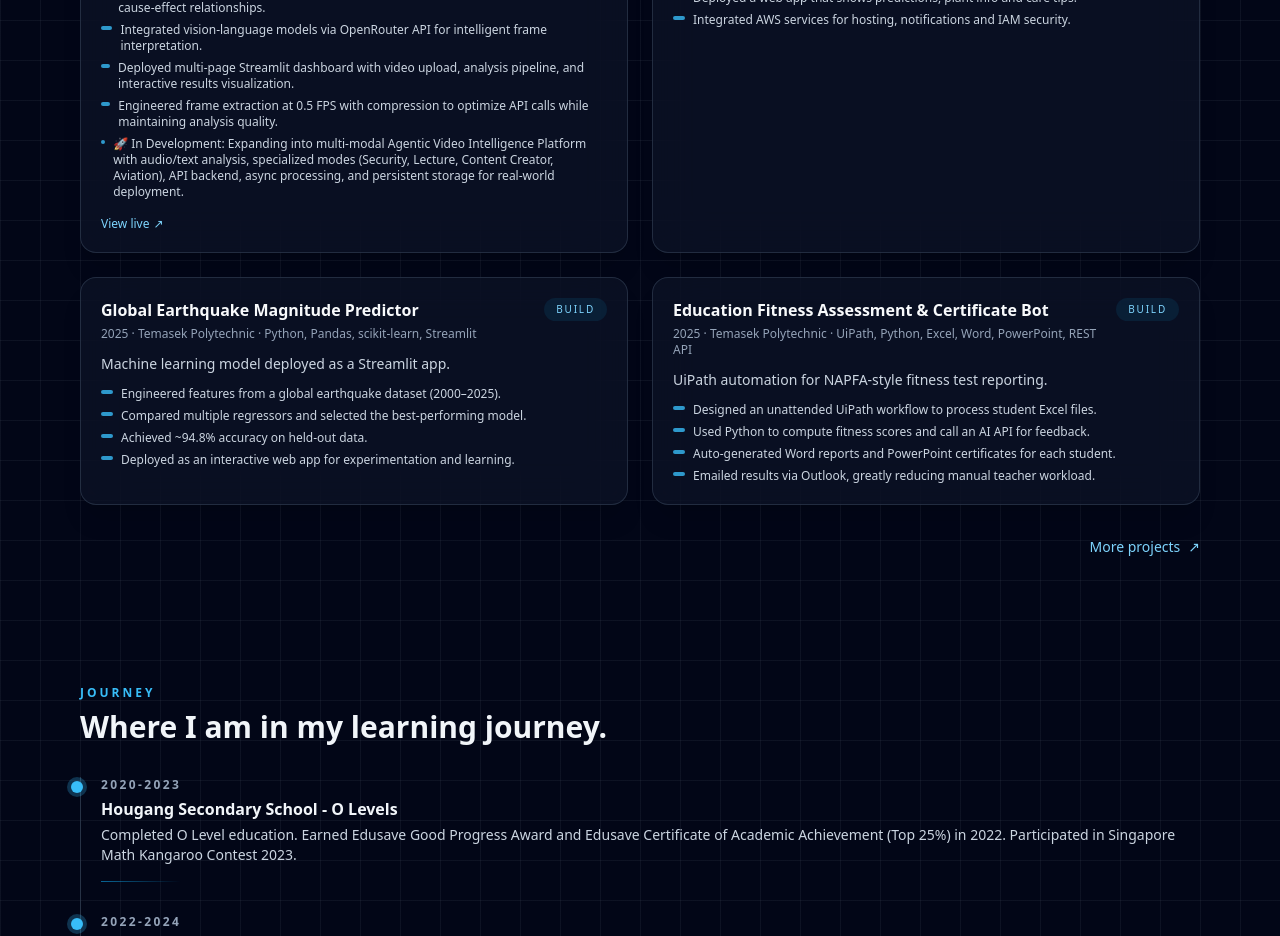
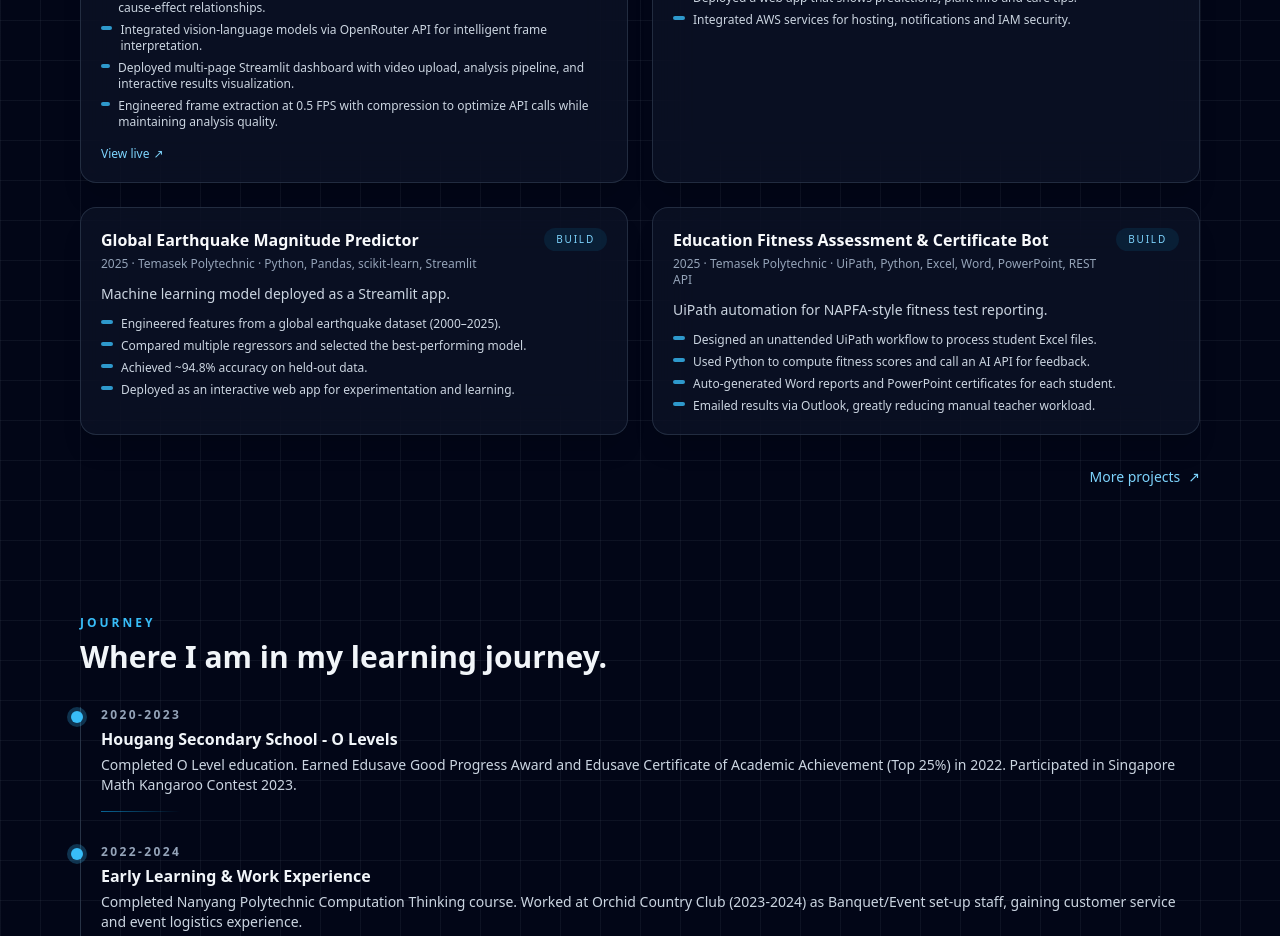
Before and after one commit to Jarrodoh/portfolio, a Next.js app: page / in a window 1280 px wide. Shown: the part 1780-2716 px from the top of the page. Built offline with nearby package versions, Linux system fonts and the light colour scheme.

Commit message:
Add files via upload

```diff
--- a/data/projects.ts
+++ b/data/projects.ts
@@ -5,7 +5,6 @@ export type Project = {
   stack: string;
   bullets: string[];
   link?: string;
-  status?: string;
 };
 
 export const projects: Project[] = [
@@ -19,11 +18,9 @@ export const projects: Project[] = [
       "Implemented temporal reasoning to connect frames and build coherent timelines with cause-effect relationships.",
       "Integrated vision-language models via OpenRouter API for intelligent frame interpretation.",
       "Deployed multi-page Streamlit dashboard with video upload, analysis pipeline, and interactive results visualization.",
-      "Engineered frame extraction at 0.5 FPS with compression to optimize API calls while maintaining analysis quality.",
-      "🚀 In Development: Expanding into multi-modal Agentic Video Intelligence Platform with audio/text analysis, specialized modes (Security, Lecture, Content Creator, Aviation), API backend, async processing, and persistent storage for real-world deployment."
+      "Engineered frame extraction at 0.5 FPS with compression to optimize API calls while maintaining analysis quality."
     ],
-    link: "https://agentic-ai-video-detective-azqe2wfskjrac5jdexj5y8.streamlit.app/",
-    status: "In Development"
+    link: "https://agentic-ai-video-detective-azqe2wfskjrac5jdexj5y8.streamlit.app/"
   },
   {
     title: "AI Orchid Plant Discovery Website",
```
